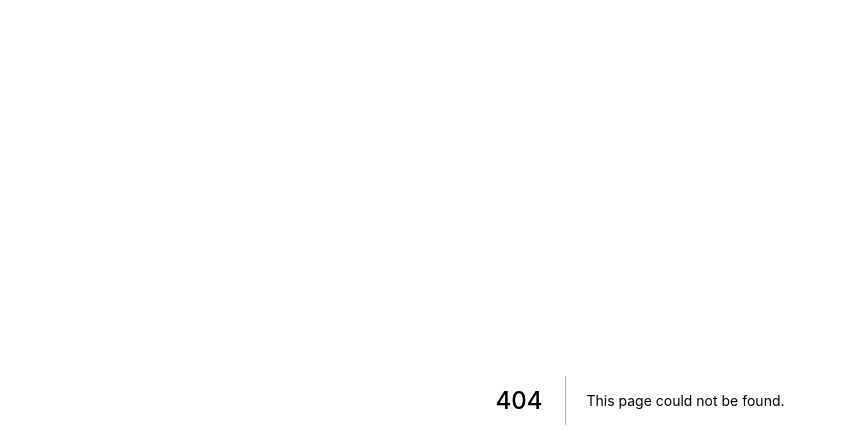
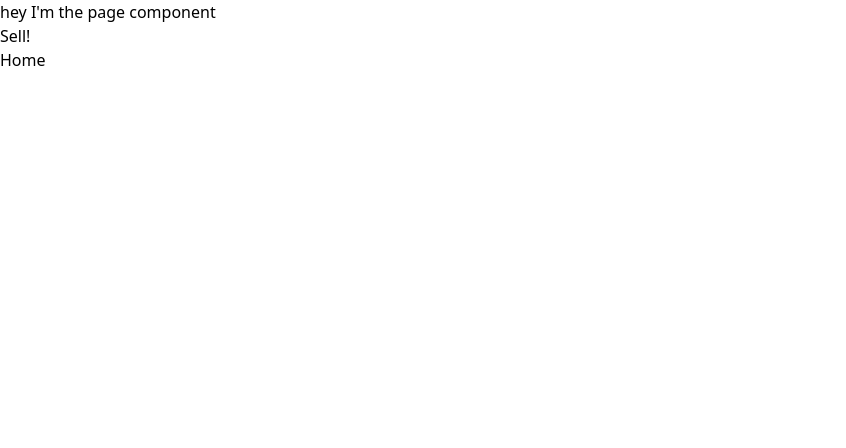
Before and after one commit to junmindereal/sickfits, a Next.js app in the folder client/: page /sell in a window 1280 px wide. Before the commit this address had no page. Shown: the top 448 px of the page, without its empty margins (0-846 px from the left). Built offline with nearby package versions, Linux system fonts and the light colour scheme.

Commit message:
Added Page component

```diff
--- /dev/null
+++ b/client/components/Page.js
@@ -0,0 +1,12 @@
+import React from "react";
+
+const Page = ({ children }) => {
+  return (
+    <div>
+      <p>hey I'm the page component</p>
+      {children}
+    </div>
+  );
+};
+
+export default Page;
--- a/client/pages/_app.js
+++ b/client/pages/_app.js
@@ -1,7 +1,12 @@
+import Page from "../components/Page";
 import "../styles/index.css";
 
 function MyApp({ Component, pageProps }) {
-  return <Component {...pageProps} />;
+  return (
+    <Page>
+      <Component {...pageProps} />
+    </Page>
+  );
 }
 
 export default MyApp;
--- a/client/pages/index.js
+++ b/client/pages/index.js
@@ -1,3 +1,12 @@
+import Link from "next/link";
+
 export default function Home() {
-  return <h1 className="text-lg">Hello World!</h1>;
+  return (
+    <>
+      <h1 className="text-lg">Hello World!</h1>
+      <Link href="/sell">
+        <a>Sell</a>
+      </Link>
+    </>
+  );
 }
--- /dev/null
+++ b/client/pages/sell.js
@@ -0,0 +1,14 @@
+import Link from "next/link";
+
+const Sell = () => {
+  return (
+    <>
+      <h1>Sell!</h1>
+      <Link href="/">
+        <a>Home</a>
+      </Link>
+    </>
+  );
+};
+
+export default Sell;
```
